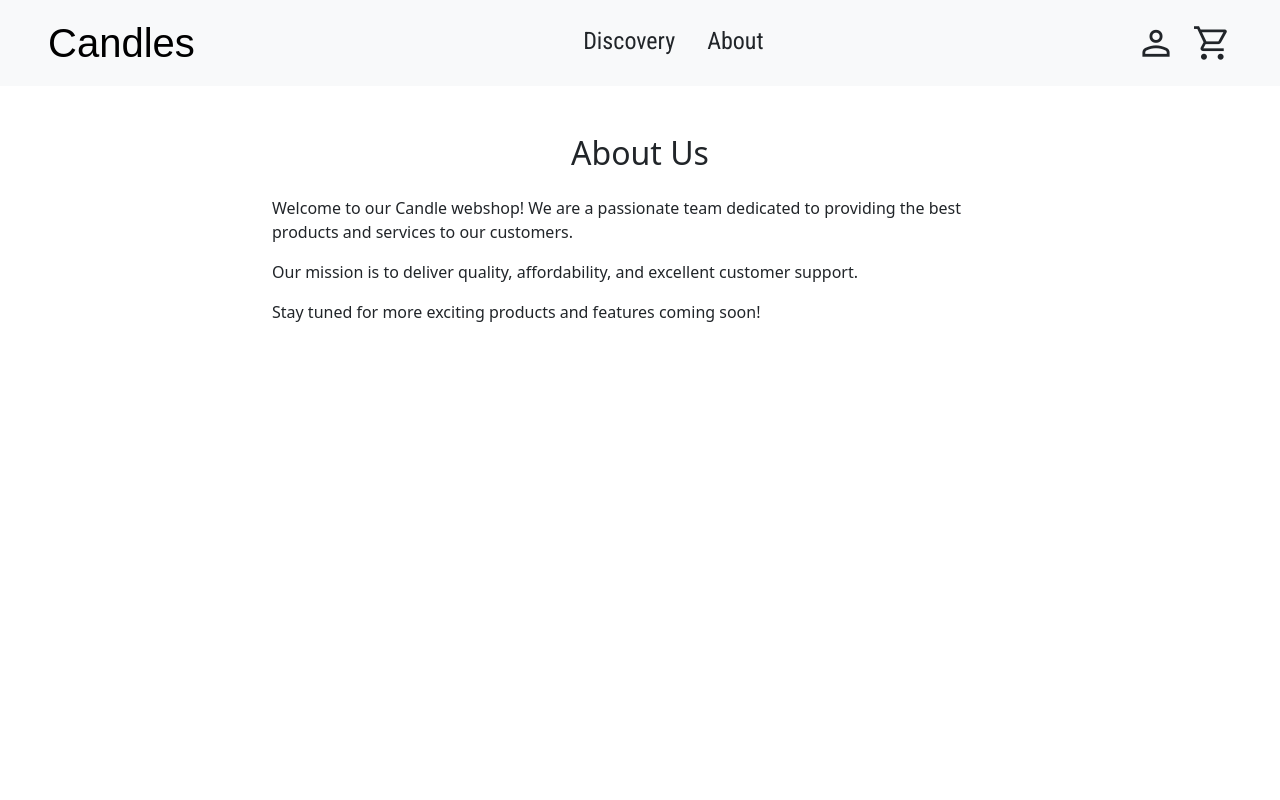
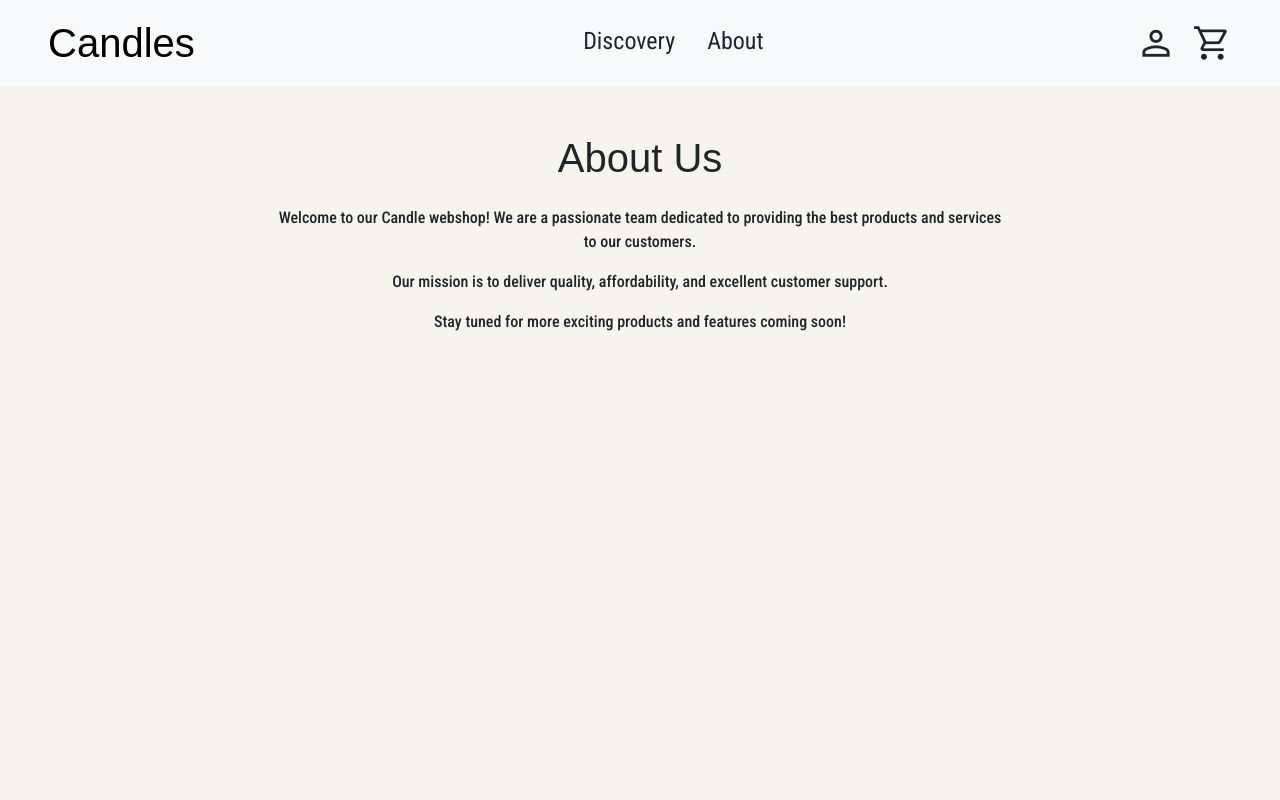
Before and after one commit to tsiapalis/webshop_group, a Django app: page /about/ in a window 1280 px wide. Run offline with Django 5.2, Linux system fonts and the light colour scheme; some web fonts are replaced.

Commit message:
made styling changes to about

```diff
--- a/static/css/base.css
+++ b/static/css/base.css
@@ -1,3 +1,7 @@
+body {
+    background-color: #F5F5ED !important;
+}
+
 .stick-no-bills-font {
     font-family: 'Stick No Bills', sans-serif;
     font-weight: 400;
--- a/templates/core_app/about.html
+++ b/templates/core_app/about.html
@@ -2,11 +2,12 @@
 
 {% block body_block %}
 <div class="container mt-5">
-        <h2 class="text-center mb-4">About Us</h2>
+    <h2 class="text-center mb-4 stick-no-bills-font fs-1 fw-lightbold text-decoration-">About Us</h2>
     <div class="row">
-            <div class="col-md-8 offset-md-2">
+        <div class="col-md-8 offset-md-2 roboto-font text-center">
             <p>
-                    Welcome to our Candle webshop! We are a passionate team dedicated to providing the best products and services to our customers.
+                Welcome to our Candle webshop! We are a passionate team dedicated to providing the best products and
+                services to our customers.
             </p>
             <p>
                 Our mission is to deliver quality, affordability, and excellent customer support.
--- a/templates/core_app/base.html
+++ b/templates/core_app/base.html
@@ -36,7 +36,7 @@
 <body>
     <nav class="navbar bg-light px-5">
         <div class="container-fluid d-flex justify-content-between align-items-center"></div>
-        <a class="navbar-brand stick-no-bills-font fs-1 fw-normal" href="#">Candles</a>
+        <a class="navbar-brand stick-no-bills-font fs-1 fw-normal" href="{% url 'core_app:index' %}">Candles</a>
 
         <ul class="nav test">
             <li class="nav-item">
```
Lines whose indentation alone changed are shown as unchanged.
